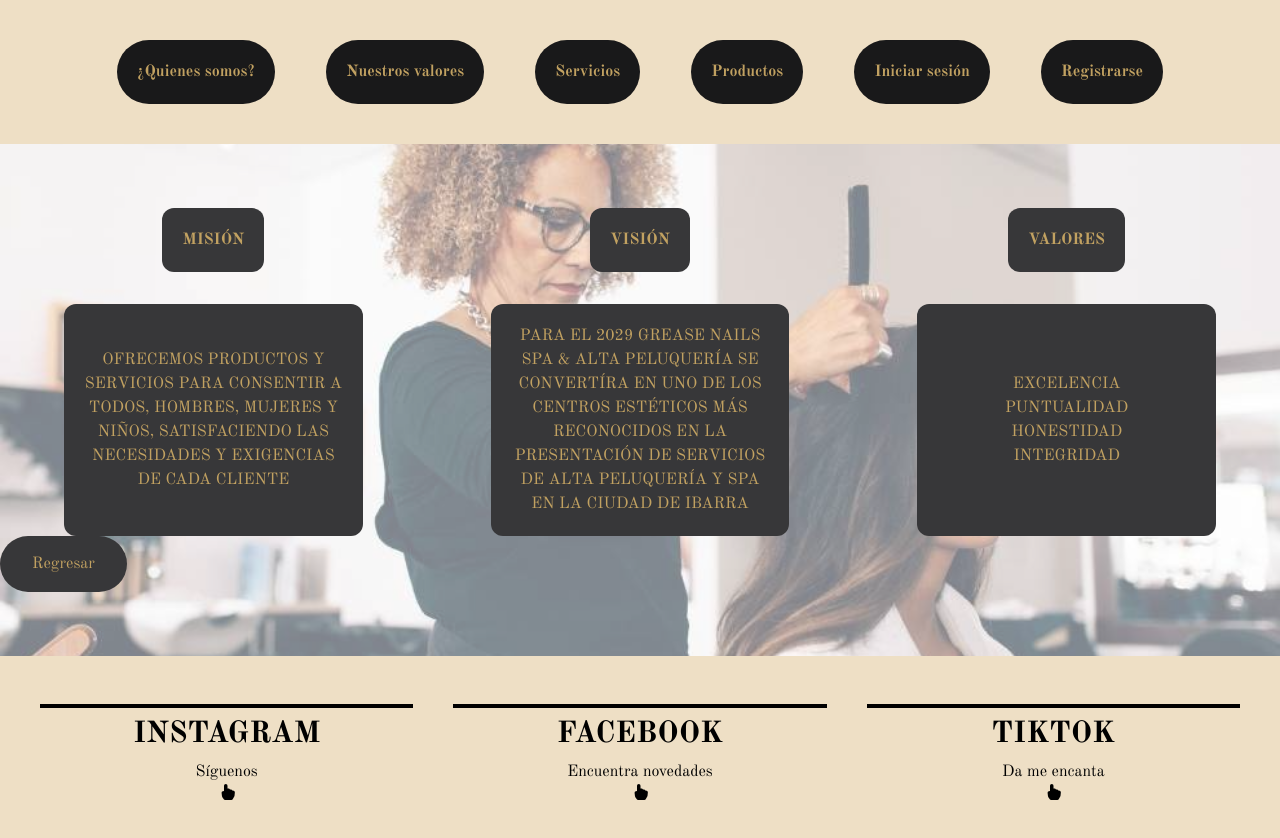
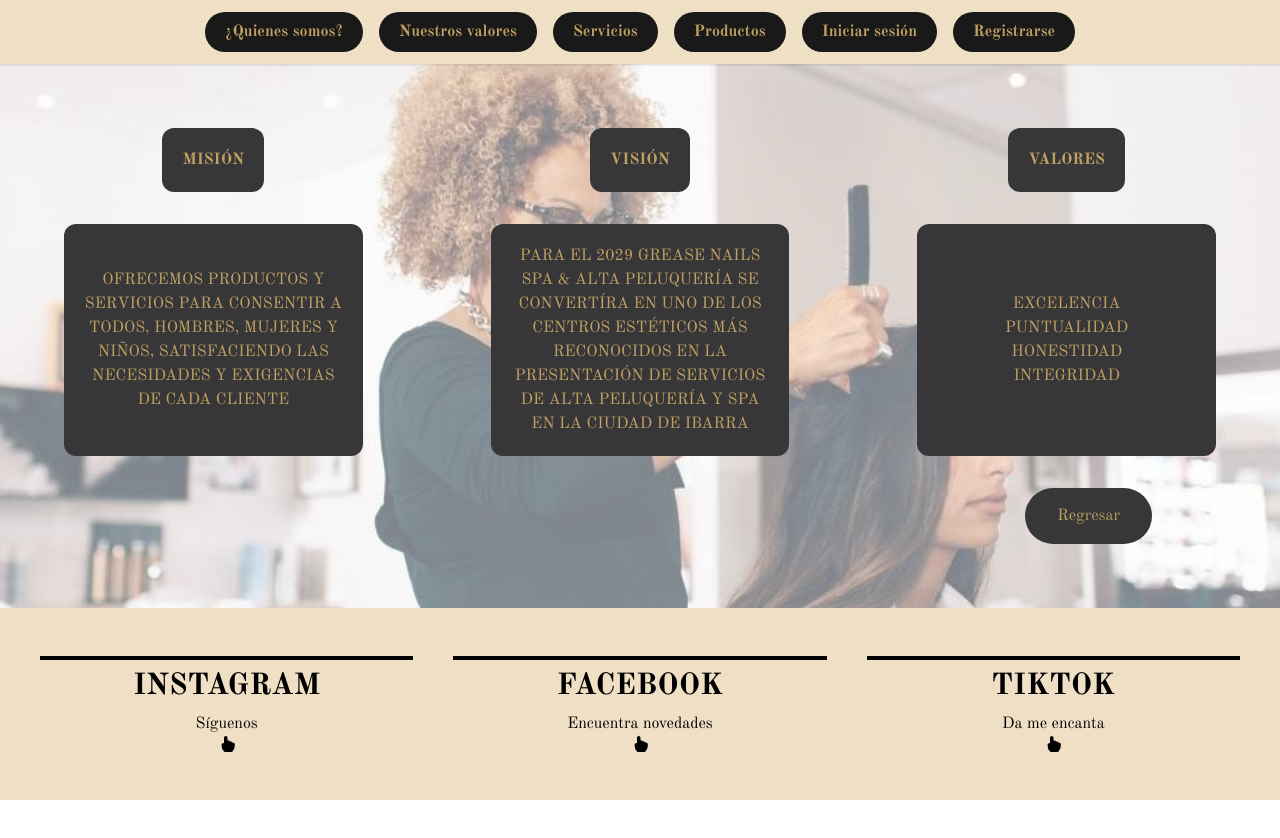
Before and after one commit to siconfit/grease-web, a Next.js app: page /mvv in a window 1280 px wide. Shown: the top 838 px of the page. After the commit the page ends 800 px from the top, so only its background shows below. Built offline with nearby package versions, Linux system fonts and the light colour scheme.

Commit message:
prettier format

```diff
--- a/src/app/aboutUs/page.jsx
+++ b/src/app/aboutUs/page.jsx
@@ -21,9 +21,12 @@
                 <div className="relative flex justify-center lg:hidden">
                     <img src="SERVICE1.jpeg" className="rounded-lg h-[250px]" />
                 </div>
-                <button className=" bg-[#373739] text-[#c1a161] px-8 py-4 rounded-full relative">
-                    <Link href="/">Regresar</Link>
-                </button>
+                <div className="flex justify-center items-center">
+                    <button className=" bg-[#373739] text-[#c1a161] px-8 py-4 rounded-full relative">
+                        <Link href="/">Regresar</Link>
+                    </button>
+                </div>
+
             </div>
         </div>
 
--- a/src/app/mvv/page.jsx
+++ b/src/app/mvv/page.jsx
@@ -1,36 +1,40 @@
-import Link from "next/link"
+import Link from "next/link";
 
 export default function mvv() {
   return (
-        <div className="text-[#c1a161] relative py-16" >
-            <div className="grid grid-cols-3 gap-32 max-w-6xl mx-auto">
+    <div className="relative py-16 text-[#c1a161]">
+      <div className="mx-auto grid max-w-6xl grid-cols-3 gap-32">
         <div className="flex flex-col items-center text-center">
-                    <p className="p-5 bg-[#373739] rounded-xl">
+          <p className="rounded-xl bg-[#373739] p-5">
             <b>MISIÓN</b>
           </p>
-                    <div className="p-5 bg-[#373739] rounded-xl mt-8 w-full h-full flex items-center justify-center">
+          <div className="mt-8 flex h-full w-full items-center justify-center rounded-xl bg-[#373739] p-5">
             <p>
-                            OFRECEMOS PRODUCTOS Y SERVICIOS PARA CONSENTIR A TODOS, HOMBRES, MUJERES Y NIÑOS, SATISFACIENDO LAS NECESIDADES Y EXIGENCIAS DE CADA CLIENTE
+              OFRECEMOS PRODUCTOS Y SERVICIOS PARA CONSENTIR A TODOS, HOMBRES,
+              MUJERES Y NIÑOS, SATISFACIENDO LAS NECESIDADES Y EXIGENCIAS DE
+              CADA CLIENTE
             </p>
           </div>
         </div>
 
         <div className="flex flex-col items-center text-center">
-                    <p className="p-5 bg-[#373739] rounded-xl">
+          <p className="rounded-xl bg-[#373739] p-5">
             <b>VISIÓN</b>
           </p>
-                    <div className="p-5 bg-[#373739] rounded-xl mt-8 w-full h-full flex items-center justify-center">
+          <div className="mt-8 flex h-full w-full items-center justify-center rounded-xl bg-[#373739] p-5">
             <p>
-                            PARA EL 2029 GREASE NAILS SPA & ALTA PELUQUERÍA SE CONVERTÍRA EN UNO DE LOS CENTROS ESTÉTICOS MÁS RECONOCIDOS EN LA PRESENTACIÓN DE SERVICIOS DE ALTA PELUQUERÍA Y SPA EN LA CIUDAD DE IBARRA
+              PARA EL 2029 GREASE NAILS SPA & ALTA PELUQUERÍA SE CONVERTÍRA EN
+              UNO DE LOS CENTROS ESTÉTICOS MÁS RECONOCIDOS EN LA PRESENTACIÓN DE
+              SERVICIOS DE ALTA PELUQUERÍA Y SPA EN LA CIUDAD DE IBARRA
             </p>
           </div>
         </div>
 
         <div className="flex flex-col items-center text-center">
-                    <p className="p-5 bg-[#373739] rounded-xl">
+          <p className="rounded-xl bg-[#373739] p-5">
             <b>VALORES</b>
           </p>
-                    <div className="p-5 bg-[#373739] rounded-xl mt-8 w-full h-full flex items-center justify-center">
+          <div className="mt-8 flex h-full w-full items-center justify-center rounded-xl bg-[#373739] p-5">
             <ul>
               <li>EXCELENCIA</li>
               <li>PUNTUALIDAD</li>
@@ -40,9 +44,11 @@
           </div>
         </div>
       </div>
-            <button className=" bg-[#373739] text-[#c1a161] right-32 bottom-16 px-8 py-4 rounded-full">
+      <div className="mx-auto mt-8 flex w-[80%] items-center justify-end">
+        <button className=" bottom-16 right-32 rounded-full bg-[#373739] px-8 py-4 text-[#c1a161]">
           <Link href="/">Regresar</Link>
         </button>
       </div>
-    )
+    </div>
+  );
 }
--- a/src/components/Header.jsx
+++ b/src/components/Header.jsx
@@ -1,33 +1,46 @@
-import Link from "next/link"
+import Link from "next/link";
 
 export default function Header() {
   return (
-        <header className="py-10 bg-[#eedfc5] relative">
-            <nav className="flex items-center justify-center">
-                <ul className="lg:flex items-center gap-[4vw] text-[#C1A161] font-bold hidden ">
-                    <li className="bg-[#19191A] p-5 rounded-full">
+    <header className="relative bg-[#eedfc5] shadow">
+      <nav className="flex h-16 items-center justify-center">
+        <ul className="hidden space-x-4 font-bold lg:flex ">
+          <li className="rounded-full bg-[#19191A] px-5 py-2 text-[#c1a161] hover:bg-[#c1a161] hover:text-[#19191a]">
             <Link href="/aboutUs">¿Quienes somos?</Link>
           </li>
-                    <li className="bg-[#19191A] p-5 rounded-full">
+          <li className="rounded-full bg-[#19191A] px-5 py-2 text-[#c1a161] hover:bg-[#c1a161] hover:text-[#19191a]">
             <Link href="/mvv">Nuestros valores</Link>
           </li>
-                    <li className="bg-[#19191A] p-5 rounded-full">
+          <li className="rounded-full bg-[#19191A] px-5 py-2 text-[#c1a161] hover:bg-[#c1a161] hover:text-[#19191a]">
             <Link href="/">Servicios</Link>
           </li>
-                    <li className="bg-[#19191A] p-5 rounded-full">
+          <li className="rounded-full bg-[#19191A] px-5 py-2 text-[#c1a161] hover:bg-[#c1a161] hover:text-[#19191a]">
             <Link href="/">Productos</Link>
           </li>
-                    <li className="bg-[#19191A] p-5 rounded-full">
+          <li className="rounded-full bg-[#19191A] px-5 py-2 text-[#c1a161] hover:bg-[#c1a161] hover:text-[#19191a]">
             <Link href="/">Iniciar sesión</Link>
           </li>
-                    <li className="bg-[#19191A] p-5 rounded-full">
+          <li className="rounded-full bg-[#19191A] px-5 py-2 text-[#c1a161] hover:bg-[#c1a161] hover:text-[#19191a]">
             <Link href="/">Registrarse</Link>
           </li>
         </ul>
-                <div className="lg:hidden flex items-center">
-                    <img src="hand-fill.svg" />
+        <div className="flex items-center lg:hidden">
+          <svg
+            className="h-8 w-8 text-[#19191a]"
+            data-slot="icon"
+            fill="currentColor"
+            viewBox="0 0 16 16"
+            xmlns="http://www.w3.org/2000/svg"
+            aria-hidden="true"
+          >
+            <path
+              clip-rule="evenodd"
+              fill-rule="evenodd"
+              d="M2 2.75A.75.75 0 0 1 2.75 2h10.5a.75.75 0 0 1 0 1.5H2.75A.75.75 0 0 1 2 2.75Zm0 10.5a.75.75 0 0 1 .75-.75h10.5a.75.75 0 0 1 0 1.5H2.75a.75.75 0 0 1-.75-.75ZM2 6.25a.75.75 0 0 1 .75-.75h10.5a.75.75 0 0 1 0 1.5H2.75A.75.75 0 0 1 2 6.25Zm0 3.5A.75.75 0 0 1 2.75 9h10.5a.75.75 0 0 1 0 1.5H2.75A.75.75 0 0 1 2 9.75Z"
+            ></path>
+          </svg>
         </div>
       </nav>
     </header>
-    )
+  );
 }
--- a/tailwind.config.js
+++ b/tailwind.config.js
@@ -11,10 +11,10 @@
         "gradient-radial": "radial-gradient(var(--tw-gradient-stops))",
         "gradient-conic":
           "conic-gradient(from 180deg at 50% 50%, var(--tw-gradient-stops))",
-          "header-banner": "url('/LOGO-banner.jpg') ",
-          "bg-aboutUs" : "url('/bg-aboutUs2.jpeg')"
+        "header-banner": "url('/LOGO-banner.jpg') ",
+        "bg-aboutUs": "url('/bg-aboutUs2.jpeg')"
       },
     },
   },
-  plugins: [],
+  plugins: ["prettier-plugin-tailwindcss"],
 };
```
Also changed, not shown: package.json (+7 -5 lines), 2 other files (tests, documents, lock files or other folders). Lines whose indentation alone changed are shown as unchanged.
